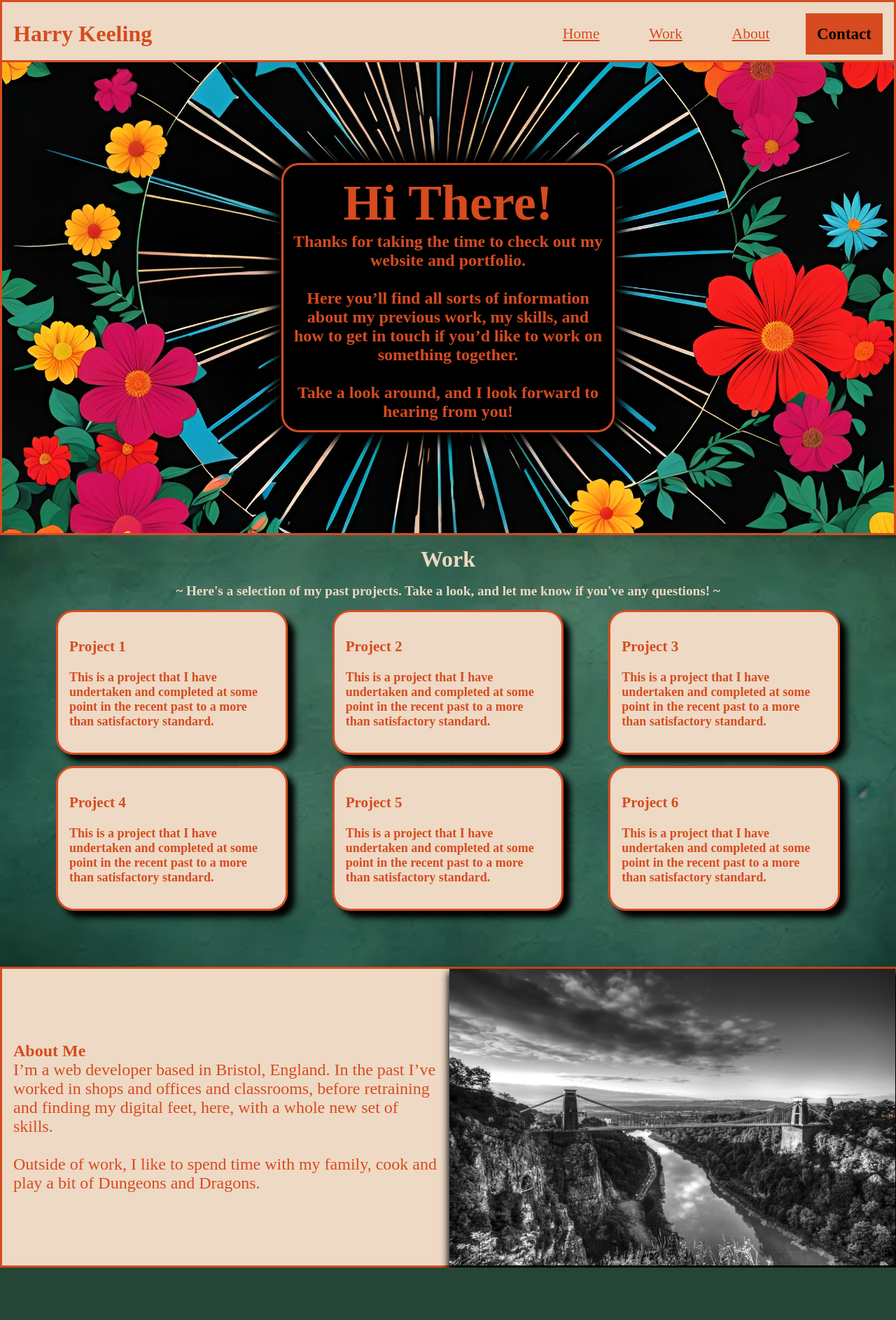
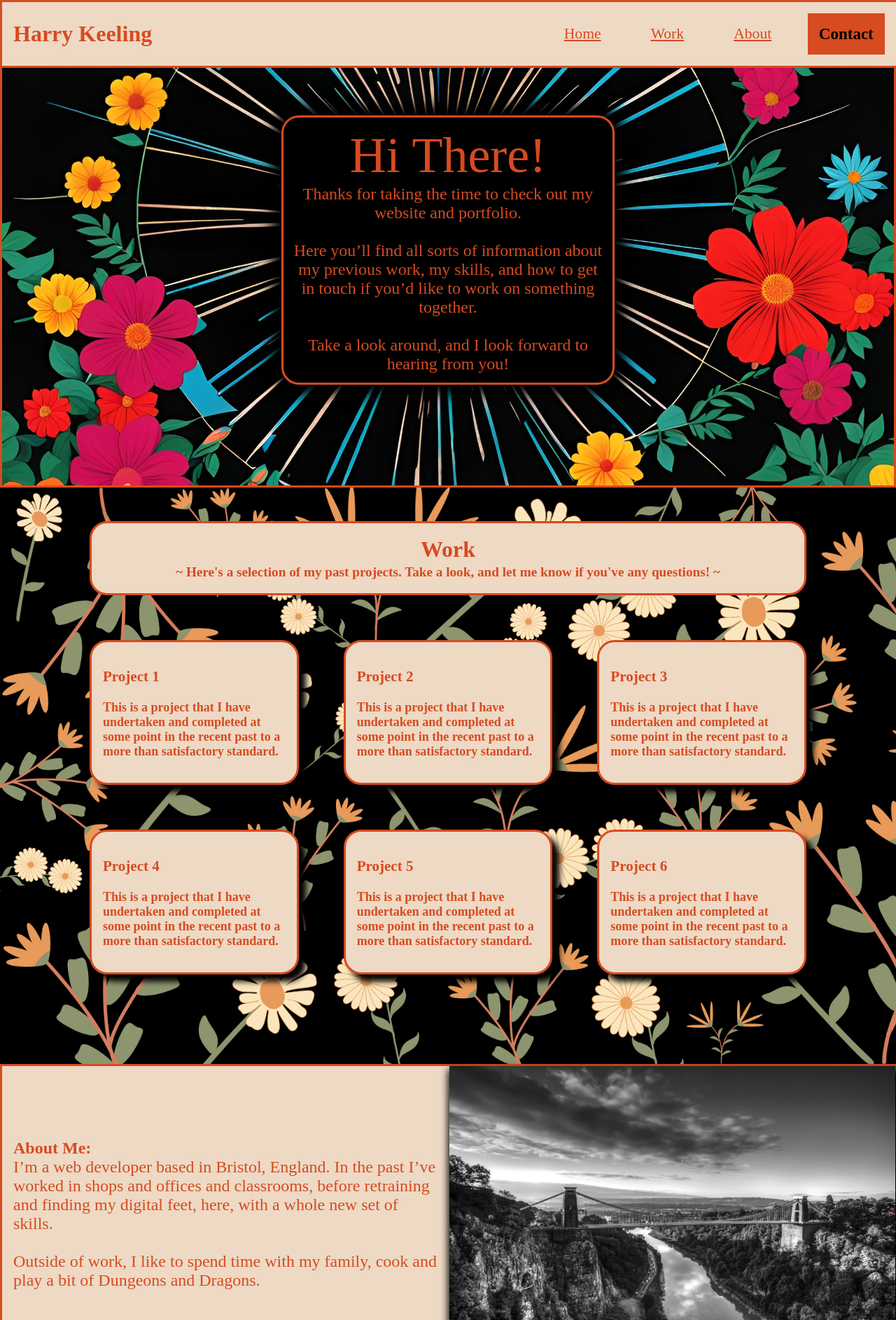
Before and after one commit to HarryKilo/Harry-s-iO-Portfolio, a plain HTML site: page indexPortfolio.html in a window 1280 px wide. Shown: the top 1887 px of the page at 70% size. Before the commit the page ends 1812 px from the top, so only its background shows below. Drawn offline with Linux system fonts and the light colour scheme.

Commit message:
secondcommit

```diff
--- a/indexPortfolio.html
+++ b/indexPortfolio.html
@@ -10,9 +10,9 @@
 <nav class="navPortfolio">
     <p class="navName">Harry Keeling</p>
         <div class="navLinks">
-        <a href="#" class="navLink1"> Home </a>
-        <a href="#" class="navLink2"> Work </a>
-        <a href="#" class="navLink3"> About </a>
+        <a href="#Home" class="navLink1"> Home </a>
+        <a href="#Work" class="navLink2"> Work </a>
+        <a href="#About" class="navLink3"> About </a>
         </div>
             <div class="navContactRight">
                 <a href="indexContactMe.html"><button class="navContactButton" > Contact </button></a>
@@ -20,7 +20,7 @@
 </nav>
 <br>
 
-<div class="introductionPortfolio">
+<div class="introductionPortfolio" id="Home">
     <p class="introSpiel"> <span class="introHi">Hi There!</span><br>
         Thanks for taking the time to check out my website and portfolio. <br><br>
         Here you’ll find all sorts of information about my previous work, my skills,
@@ -30,9 +30,11 @@
 </div>
 
 
-<div class="work">
+<div class="work" id="Work">
+        <div class="workTop">
         <p class="workTitle">Work</p>
             <p class="workSpiel"> ~ Here's a selection of my past projects. Take a look, and let me know if you've any questions! ~</p>
+        </div>
             <div class="work1">
                     <div class="proj" id="proj1">
                         <h3>Project 1</h3>
@@ -69,10 +71,10 @@
             </div>
 </div>
 
-<div class="about">>
+<div class="about" id="About">>
         <img class="bridgePic" src="images/Clifton-suspension-bridge-1024x682.jpeg"/>
             <div class="aboutMeSpiel">
-                <p> <b>About Me</b> <br> I’m a web developer based in Bristol, England. In the past I’ve worked in shops and offices and classrooms, before retraining and finding my digital feet, here, with a whole new set of skills.
+                <p> <b>About Me:</b> <br> I’m a web developer based in Bristol, England. In the past I’ve worked in shops and offices and classrooms, before retraining and finding my digital feet, here, with a whole new set of skills.
                      <br> <br> Outside of work, I like to spend time with my family, cook and play a bit of Dungeons and Dragons.</p>
             </div>
 </div>
--- a/stylesheetContactMe.css
+++ b/stylesheetContactMe.css
@@ -1,3 +1,58 @@
 body{
-    background-color: black;
+    font-family: "Young Serif";
+    background-image: url("images/Colorful Modern Butterfly Spring Desktop Wallpaper.png");
 }
+
+.contactPageTop{
+    display: flex;
+}
+
+.getInTouch{
+    color: #254636;
+    font-size: 8rem;
+    width: 50%;
+    text-align: center;
+}
+
+.contactForm{
+    display: flex;
+    flex-direction: column;
+    width: 50%;
+    height: 100%;
+    font-size: xx-large;
+    color: #254636;
+    margin: 4rem;
+}
+
+.contactInput{
+        width: 100%;
+        padding: 0.5rem;
+}
+
+.contactMessage{
+    height: 5rem;
+}
+
+#message{
+    line-height: normal;
+    width: 103%;
+    height: 100%;
+
+}
+
+.buttonPosition {
+    text-align: center;
+}
+
+.contactInputButton{
+    justify-items: center;
+    font-family: "Young Serif";
+    font-size: x-large;
+    margin-top: 8rem;
+    padding: 1rem;
+    color: #254636;
+    background-color: #d64b20;
+    border-radius: 25px;
+    border-width: 0.2rem;
+
+}
--- a/stylesheetPortfolio.css
+++ b/stylesheetPortfolio.css
@@ -1,10 +1,15 @@
 body {
-    font-family: "Gowun Batang";
+    font-family: "Young Serif";
     background-color: #254636;
     color: #d64b20;
-    font-weight: normal;
     margin: 0;
 }
+
+html {
+    scroll-behavior: smooth;
+    scroll-padding-top: 100px;
+}
+
 a {
     color: #d64b20;
     font-size: larger;
@@ -36,7 +41,8 @@ button:hover {
     border-style: solid;
     border-color: #d64b20;
     margin-bottom: -1.8rem;
-    padding: -1rem;
+    position: fixed;
+    width: 99.75%;
 
 }
 
@@ -88,12 +94,10 @@ button:hover {
     font-size: 3em;
     color: #d64b20;
     margin-top: -7rem;
-    font-weight: bold;
 }
 
 .introSpiel{
     font-size:x-large;
-    font-weight: bold;
     border-style: solid;
     border-color: #d64b20;
     border-radius: 25px;
@@ -106,41 +110,53 @@ button:hover {
 }
 
 .work{
-    background-image: url("images/pngtree-textured-emerald-green-paper-with-speckled-noise-patterns-image_13801482.png");
+    background-image: url("images/Beige and Green Modern Aesthetic Flower Desktop Wallpaper.png");
     background-size: cover;
     background-repeat: no-repeat;
     padding: 3rem;
 }
 
+.workTop{
+    display: flex;
+    flex-direction: column;
+    background-color: #EED9C4;
+    border-style: solid;
+    border-color: #d64b20;
+    border-radius: 25px;
+    margin-left: 5rem;
+    margin-right: 5rem;
+}
+
 .workTitle{
-    margin-top: -2rem;
     display: flex;
     justify-content: center;
     font-size: xx-large;
     font-weight: bold;
-    color: #EED9C4;
+    color: #d64b20;
+    margin-top: 0.6em;
+    margin-bottom: -0.5em;
+
 }
 .workSpiel{
     display: flex;
     justify-content: center;
     font-size: larger;
     font-weight: bold;
-    margin-top: -1rem;
-    color: #EED9C4;
+    color: #d64b20;
 }
 
 .work1{
     display: flex;
     justify-content: center;
     gap: 4rem;
-    margin: 2rem;
+    margin: 5rem;
 }
 
 .work2{
     display: flex;
     justify-content: center;
     gap: 4rem;
-    margin: 2rem
+    margin: 5rem
 
 }
 
@@ -188,3 +204,11 @@ button:hover {
     padding: 1rem;
     font-size: x-large;
 }
+@media only screen and (max-width: 600px) {
+    body {
+        .work{
+            display: flex;
+            flex-direction: column;
+        }
+    }
+}
```
Also changed, not shown: indexContactMe.html (deleted, +0 -14 lines), images/Beige and Green Modern Aesthetic Flower Desktop Wallpaper.png (added), 1 other file. Lines whose indentation alone changed are shown as unchanged.
